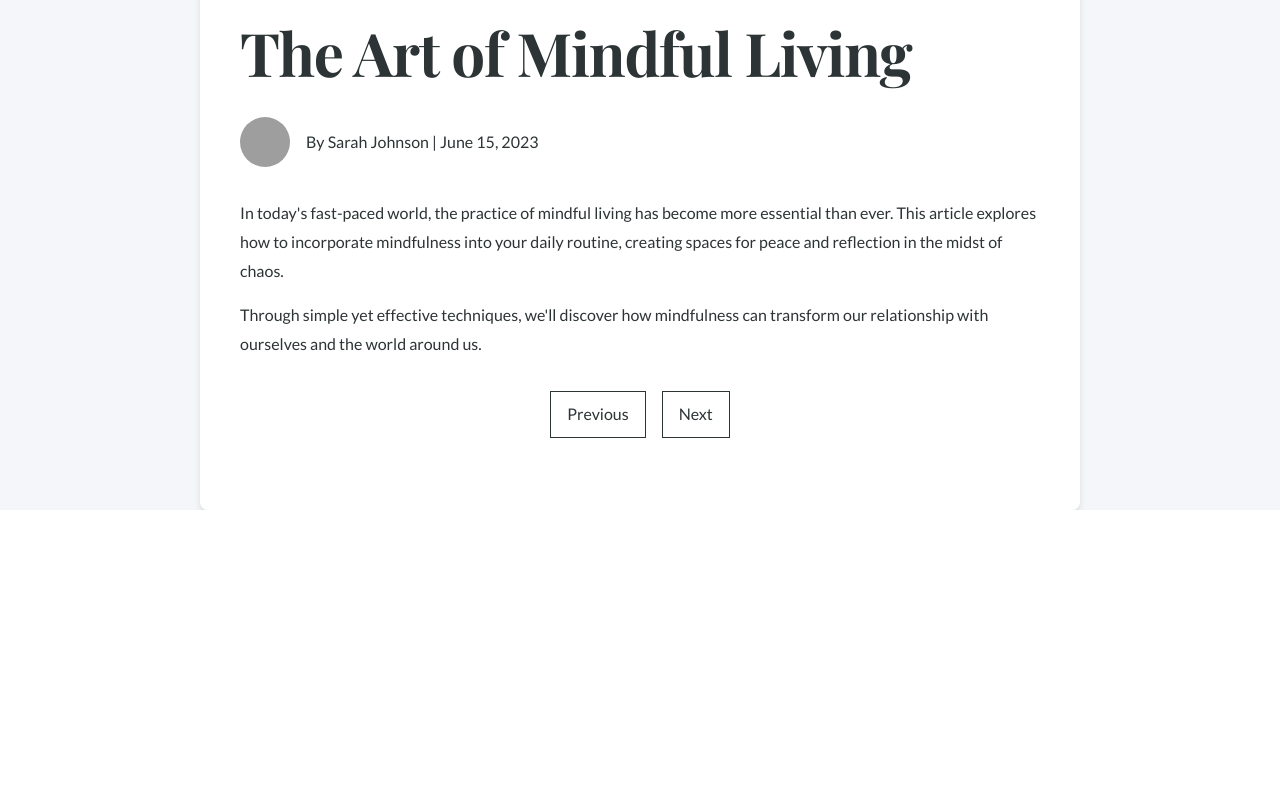
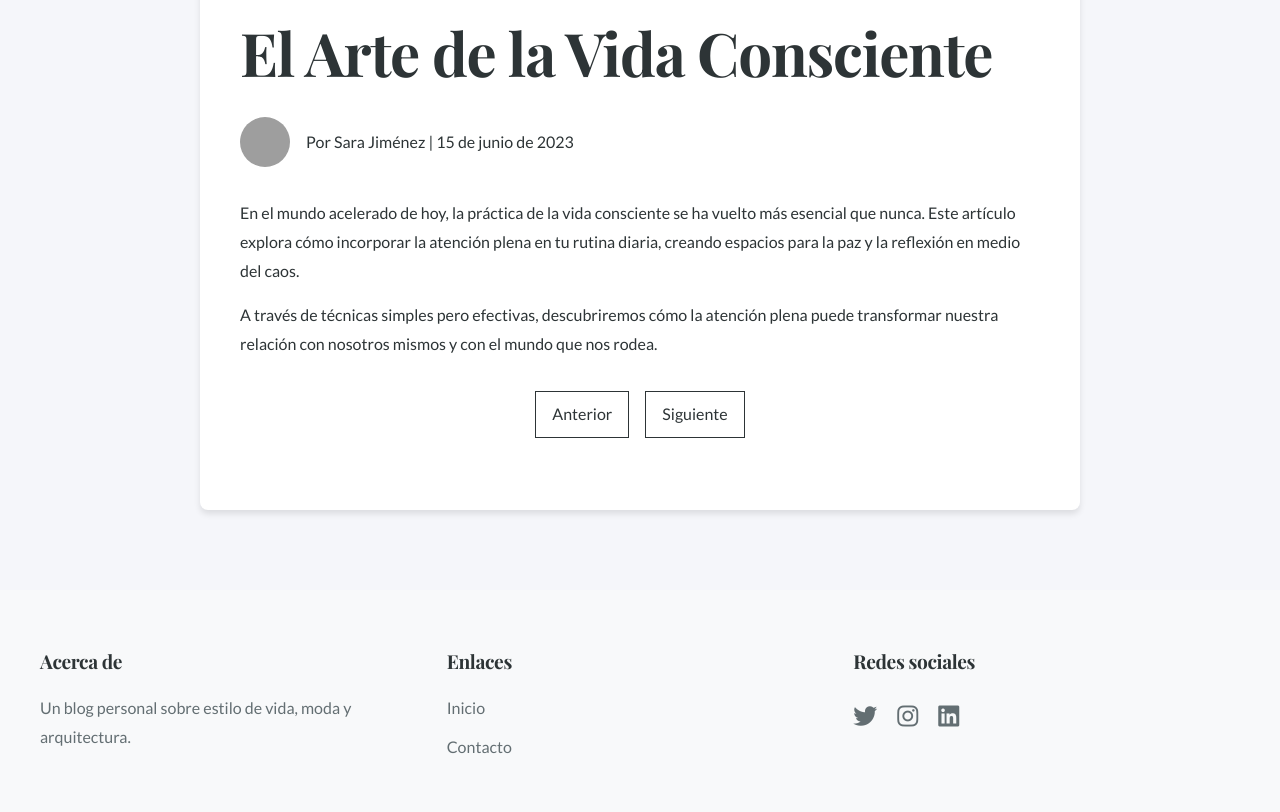
Before and after one commit to i40130/mi-blog-personal, a Flask app: page /article/1 in a window 1280 px wide. Shown: the part 879-1691 px from the top of the page. Before the commit the page ends 1389 px from the top, so only its background shows below. Run offline with Flask 3, Linux system fonts and the light colour scheme; grey boxes are pictures that could not be loaded.

Commit message:
Agent query: Por favor, verifica los siguientes cambios: 1. Footer con enlaces básicos 2. Toggle de tema claro/oscuro 3. Menú de navegación actualizado 4. Título 'Post recientes del blog' 5. Cambio de nombre a 'Mi blog personal' 6. Contenido traducido al español 7. Formulario de contacto

```diff
--- a/main.py
+++ b/main.py
@@ -10,5 +10,9 @@ def index():
 def article(article_id):
     return render_template(f'article{article_id}.html')
 
+@app.route('/contact')
+def contact():
+    return render_template('contact.html')
+
 if __name__ == '__main__':
     app.run(host='0.0.0.0', port=5000)
--- a/static/css/style.css
+++ b/static/css/style.css
@@ -1,4 +1,5 @@
 :root {
+    /* Light theme (default) */
     --primary-font: 'Playfair Display', serif;
     --secondary-font: 'Lato', sans-serif;
     --text-color: #2d3436;
@@ -12,6 +13,74 @@
     --shadow-sm: 0 2px 4px rgba(0,0,0,0.05);
     --shadow-md: 0 4px 6px rgba(0,0,0,0.1);
     --transition-speed: 0.3s;
+    --footer-bg: #f8f9fa;
+    --footer-text: #636e72;
+}
+
+/* Dark theme */
+[data-theme="dark"] {
+    --text-color: #f5f6fa;
+    --text-light: #b2bec3;
+    --accent-color: #74b9ff;
+    --accent-hover: #0984e3;
+    --background-color: #2d3436;
+    --background-alt: #1e272e;
+    --footer-bg: #1e272e;
+    --footer-text: #b2bec3;
+    --shadow-sm: 0 2px 4px rgba(0,0,0,0.2);
+    --shadow-md: 0 4px 6px rgba(0,0,0,0.3);
+}
+
+/* Theme toggle switch */
+.theme-switch-wrapper {
+    display: flex;
+    align-items: center;
+    position: absolute;
+    right: var(--spacing-unit);
+    top: var(--spacing-unit);
+}
+
+.theme-switch {
+    display: inline-block;
+    height: 24px;
+    position: relative;
+    width: 48px;
+}
+
+.theme-switch input {
+    display: none;
+}
+
+.slider {
+    background-color: var(--text-light);
+    bottom: 0;
+    cursor: pointer;
+    left: 0;
+    position: absolute;
+    right: 0;
+    top: 0;
+    transition: var(--transition-speed);
+    border-radius: 34px;
+}
+
+.slider:before {
+    background-color: var(--background-color);
+    bottom: 4px;
+    content: "";
+    height: 16px;
+    left: 4px;
+    position: absolute;
+    transition: var(--transition-speed);
+    width: 16px;
+    border-radius: 50%;
+}
+
+input:checked + .slider {
+    background-color: var(--accent-color);
+}
+
+input:checked + .slider:before {
+    transform: translateX(24px);
 }
 
 html {
@@ -200,6 +269,109 @@ h3 {
     margin: 2rem 0;
 }
 
+/* Footer styles */
+.site-footer {
+    background-color: var(--footer-bg);
+    color: var(--footer-text);
+    padding: calc(var(--spacing-unit) * 2) 0;
+    margin-top: calc(var(--spacing-unit) * 4);
+}
+
+.footer-content {
+    display: grid;
+    grid-template-columns: repeat(auto-fit, minmax(200px, 1fr));
+    gap: var(--spacing-unit);
+}
+
+.footer-section h3 {
+    font-size: 1.2rem;
+    margin-bottom: var(--spacing-unit);
+}
+
+.footer-links {
+    list-style: none;
+    padding: 0;
+    margin: 0;
+}
+
+.footer-links li {
+    margin-bottom: calc(var(--spacing-unit) * 0.5);
+}
+
+.footer-links a {
+    color: var(--footer-text);
+    text-decoration: none;
+    transition: color var(--transition-speed) ease;
+}
+
+.footer-links a:hover {
+    color: var(--accent-color);
+}
+
+.social-links {
+    display: flex;
+    gap: var(--spacing-unit);
+}
+
+.social-links a {
+    color: var(--footer-text);
+    text-decoration: none;
+    font-size: 1.5rem;
+    transition: color var(--transition-speed) ease;
+}
+
+.social-links a:hover {
+    color: var(--accent-color);
+}
+
+/* Contact form styles */
+.contact-form {
+    max-width: 600px;
+    margin: 0 auto;
+    padding: var(--spacing-unit);
+    background-color: var(--background-color);
+    border-radius: var(--border-radius);
+    box-shadow: var(--shadow-sm);
+}
+
+.form-group {
+    margin-bottom: var(--spacing-unit);
+}
+
+.form-group label {
+    display: block;
+    margin-bottom: calc(var(--spacing-unit) * 0.5);
+    color: var(--text-color);
+}
+
+.form-group input,
+.form-group textarea {
+    width: 100%;
+    padding: calc(var(--spacing-unit) * 0.5);
+    border: 1px solid var(--text-light);
+    border-radius: var(--border-radius);
+    background-color: var(--background-color);
+    color: var(--text-color);
+}
+
+.form-group textarea {
+    min-height: 150px;
+    resize: vertical;
+}
+
+.submit-button {
+    background-color: var(--accent-color);
+    color: white;
+    border: none;
+    padding: calc(var(--spacing-unit) * 0.75) var(--spacing-unit);
+    border-radius: var(--border-radius);
+    cursor: pointer;
+    transition: background-color var(--transition-speed) ease;
+}
+
+.submit-button:hover {
+    background-color: var(--accent-hover);
+}
 .pagination-button {
     padding: 0.5rem 1rem;
     border: 1px solid var(--text-color);
--- /dev/null
+++ b/static/js/theme.js
@@ -0,0 +1,17 @@
+function setTheme(theme) {
+    document.documentElement.setAttribute('data-theme', theme);
+    localStorage.setItem('theme', theme);
+}
+
+function toggleTheme() {
+    const currentTheme = localStorage.getItem('theme') || 'light';
+    const newTheme = currentTheme === 'light' ? 'dark' : 'light';
+    setTheme(newTheme);
+}
+
+// Set initial theme
+document.addEventListener('DOMContentLoaded', () => {
+    const savedTheme = localStorage.getItem('theme') || 'light';
+    setTheme(savedTheme);
+    document.getElementById('theme-toggle').checked = savedTheme === 'dark';
+});
--- a/templates/article1.html
+++ b/templates/article1.html
@@ -1,23 +1,23 @@
 {% extends "base.html" %}
 
-{% block title %}The Art of Mindful Living{% endblock %}
+{% block title %}El Arte de la Vida Consciente{% endblock %}
 
 {% block content %}
 <article>
     <div class="article-hero">
-        <img src="https://images.unsplash.com/photo-1682074036359-4c47e6c3b6e4" alt="Mindful Living">
+        <img src="https://images.unsplash.com/photo-1682074036359-4c47e6c3b6e4" alt="Vida Consciente">
     </div>
     <div class="article-content">
-        <h1>The Art of Mindful Living</h1>
+        <h1>El Arte de la Vida Consciente</h1>
         <div class="article-meta">
-            <img src="https://images.unsplash.com/photo-1592914567737-30212032ca25" alt="Author" class="author-image">
-            <span>By Sarah Johnson | June 15, 2023</span>
+            <img src="https://images.unsplash.com/photo-1592914567737-30212032ca25" alt="Autor" class="author-image">
+            <span>Por Sara Jiménez | 15 de junio de 2023</span>
         </div>
-        <p>In today's fast-paced world, the practice of mindful living has become more essential than ever. This article explores how to incorporate mindfulness into your daily routine, creating spaces for peace and reflection in the midst of chaos.</p>
-        <p>Through simple yet effective techniques, we'll discover how mindfulness can transform our relationship with ourselves and the world around us.</p>
+        <p>En el mundo acelerado de hoy, la práctica de la vida consciente se ha vuelto más esencial que nunca. Este artículo explora cómo incorporar la atención plena en tu rutina diaria, creando espacios para la paz y la reflexión en medio del caos.</p>
+        <p>A través de técnicas simples pero efectivas, descubriremos cómo la atención plena puede transformar nuestra relación con nosotros mismos y con el mundo que nos rodea.</p>
         <div class="pagination">
-            <a href="/article/3" class="pagination-button">Previous</a>
-            <a href="/article/2" class="pagination-button">Next</a>
+            <a href="/article/3" class="pagination-button">Anterior</a>
+            <a href="/article/2" class="pagination-button">Siguiente</a>
         </div>
     </div>
 </article>
--- a/templates/base.html
+++ b/templates/base.html
@@ -1,22 +1,27 @@
 <!DOCTYPE html>
-<html lang="en">
+<html lang="es">
 <head>
     <meta charset="UTF-8">
     <meta name="viewport" content="width=device-width, initial-scale=1.0">
-    <title>{% block title %}Magazine Blog{% endblock %}</title>
+    <title>{% block title %}Mi blog personal{% endblock %}</title>
     <link rel="stylesheet" href="{{ url_for('static', filename='css/normalize.css') }}">
     <link href="https://fonts.googleapis.com/css2?family=Playfair+Display:wght@400;700&family=Lato:wght@400;700&display=swap" rel="stylesheet">
+    <link rel="stylesheet" href="https://cdnjs.cloudflare.com/ajax/libs/font-awesome/6.0.0/css/all.min.css">
     <link rel="stylesheet" href="{{ url_for('static', filename='css/style.css') }}">
 </head>
 <body>
     <header class="site-header">
         <div class="container">
-            <h1>The Magazine</h1>
+            <div class="theme-switch-wrapper">
+                <label class="theme-switch" for="theme-toggle">
+                    <input type="checkbox" id="theme-toggle" onchange="toggleTheme()">
+                    <span class="slider"></span>
+                </label>
+            </div>
+            <h1>Mi blog personal</h1>
             <nav class="site-nav">
-                <a href="/">Home</a>
-                <a href="/article/1">Article 1</a>
-                <a href="/article/2">Article 2</a>
-                <a href="/article/3">Article 3</a>
+                <a href="/">Inicio</a>
+                <a href="/contact">Contacto</a>
             </nav>
         </div>
     </header>
@@ -24,5 +29,32 @@
     <main>
         {% block content %}{% endblock %}
     </main>
+
+    <footer class="site-footer">
+        <div class="container">
+            <div class="footer-content">
+                <div class="footer-section">
+                    <h3>Acerca de</h3>
+                    <p>Un blog personal sobre estilo de vida, moda y arquitectura.</p>
+                </div>
+                <div class="footer-section">
+                    <h3>Enlaces</h3>
+                    <ul class="footer-links">
+                        <li><a href="/">Inicio</a></li>
+                        <li><a href="/contact">Contacto</a></li>
+                    </ul>
+                </div>
+                <div class="footer-section">
+                    <h3>Redes sociales</h3>
+                    <div class="social-links">
+                        <a href="#"><i class="fab fa-twitter"></i></a>
+                        <a href="#"><i class="fab fa-instagram"></i></a>
+                        <a href="#"><i class="fab fa-linkedin"></i></a>
+                    </div>
+                </div>
+            </div>
+        </div>
+    </footer>
+    <script src="{{ url_for('static', filename='js/theme.js') }}"></script>
 </body>
 </html>
```
Also changed, not shown: templates/article2.html (+9 -9 lines), templates/article3.html (+9 -9 lines), templates/contact.html (added, +30 -0 lines), templates/index.html (+8 -7 lines).
